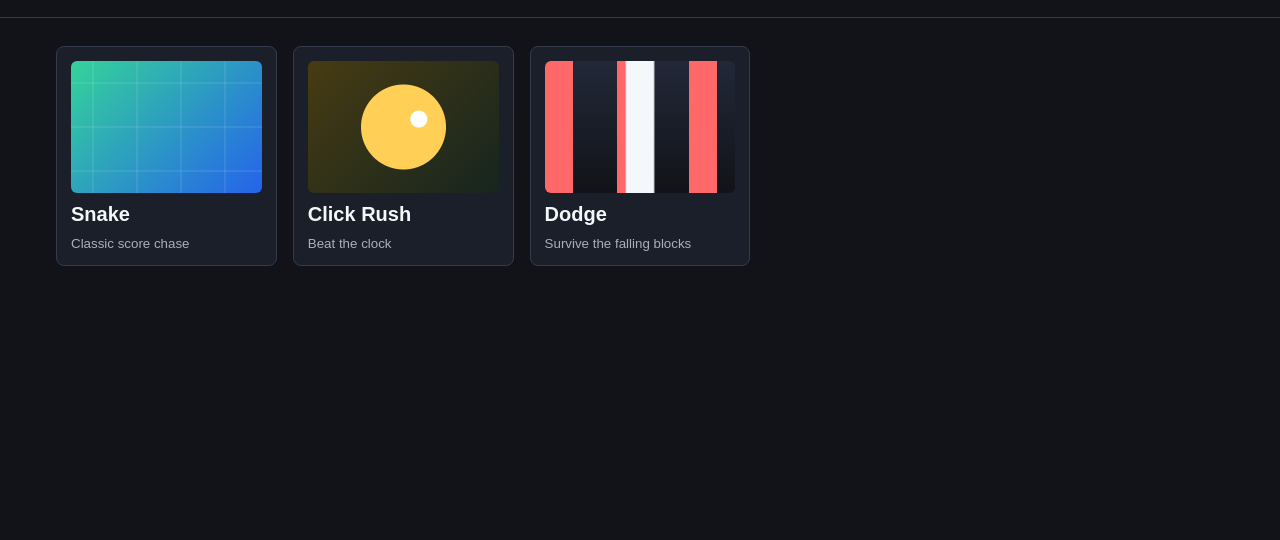
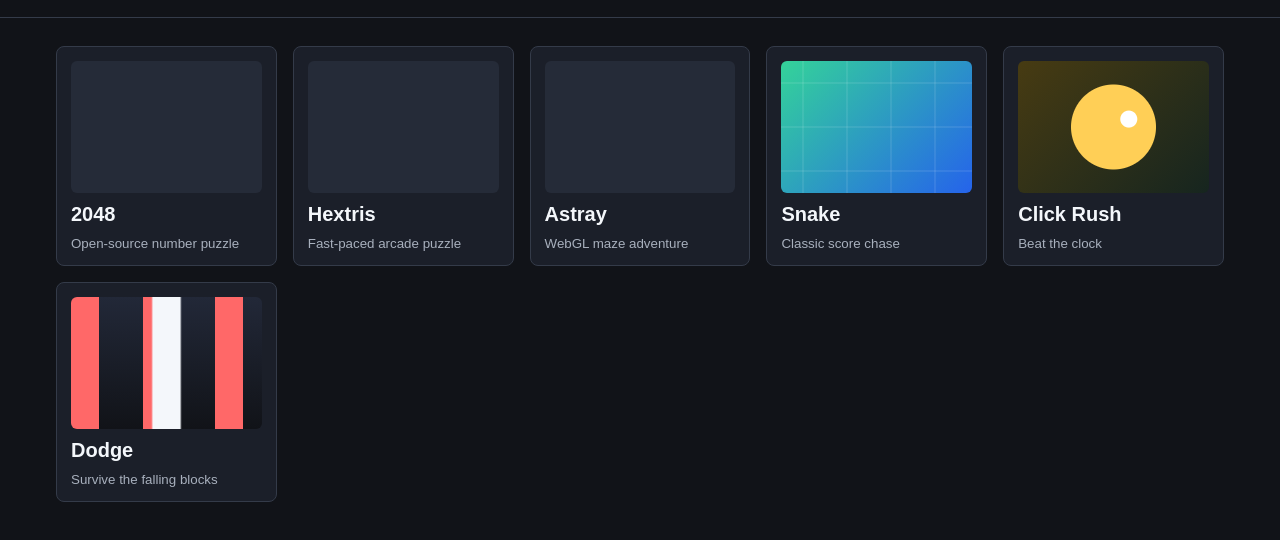
Before and after one commit to DextrousDex/coolmathgames, a plain HTML site: page index.html in a window 1280 px wide. Shown: the part 122-662 px from the top of the page. Drawn offline with Linux system fonts and the light colour scheme.

Commit message:
Add curated open-source game entries

```diff
--- a/index.html
+++ b/index.html
@@ -20,6 +20,21 @@
 
     <main>
       <section class="games-grid" id="gamesGrid" aria-label="Games">
+        <a class="game-card" href="./games/2048/">
+          <span class="game-art game-2048-art"></span>
+          <strong>2048</strong>
+          <small>Open-source number puzzle</small>
+        </a>
+        <a class="game-card" href="./games/hextris/">
+          <span class="game-art hextris-art"></span>
+          <strong>Hextris</strong>
+          <small>Fast-paced arcade puzzle</small>
+        </a>
+        <a class="game-card" href="./games/astray/">
+          <span class="game-art astray-art"></span>
+          <strong>Astray</strong>
+          <small>WebGL maze adventure</small>
+        </a>
         <a class="game-card" href="./games/snake/">
           <span class="game-art snake-art"></span>
           <strong>Snake</strong>
```
